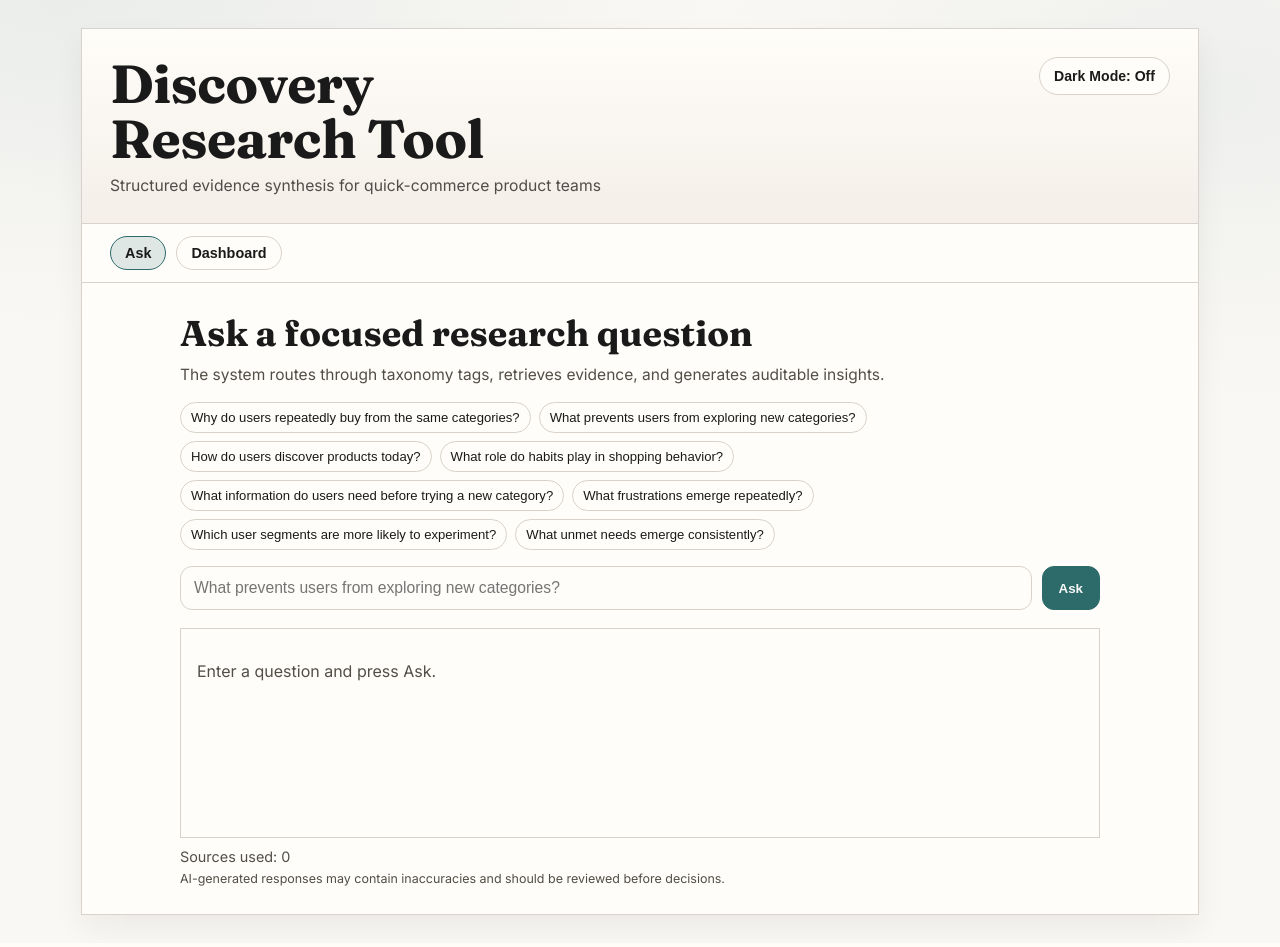
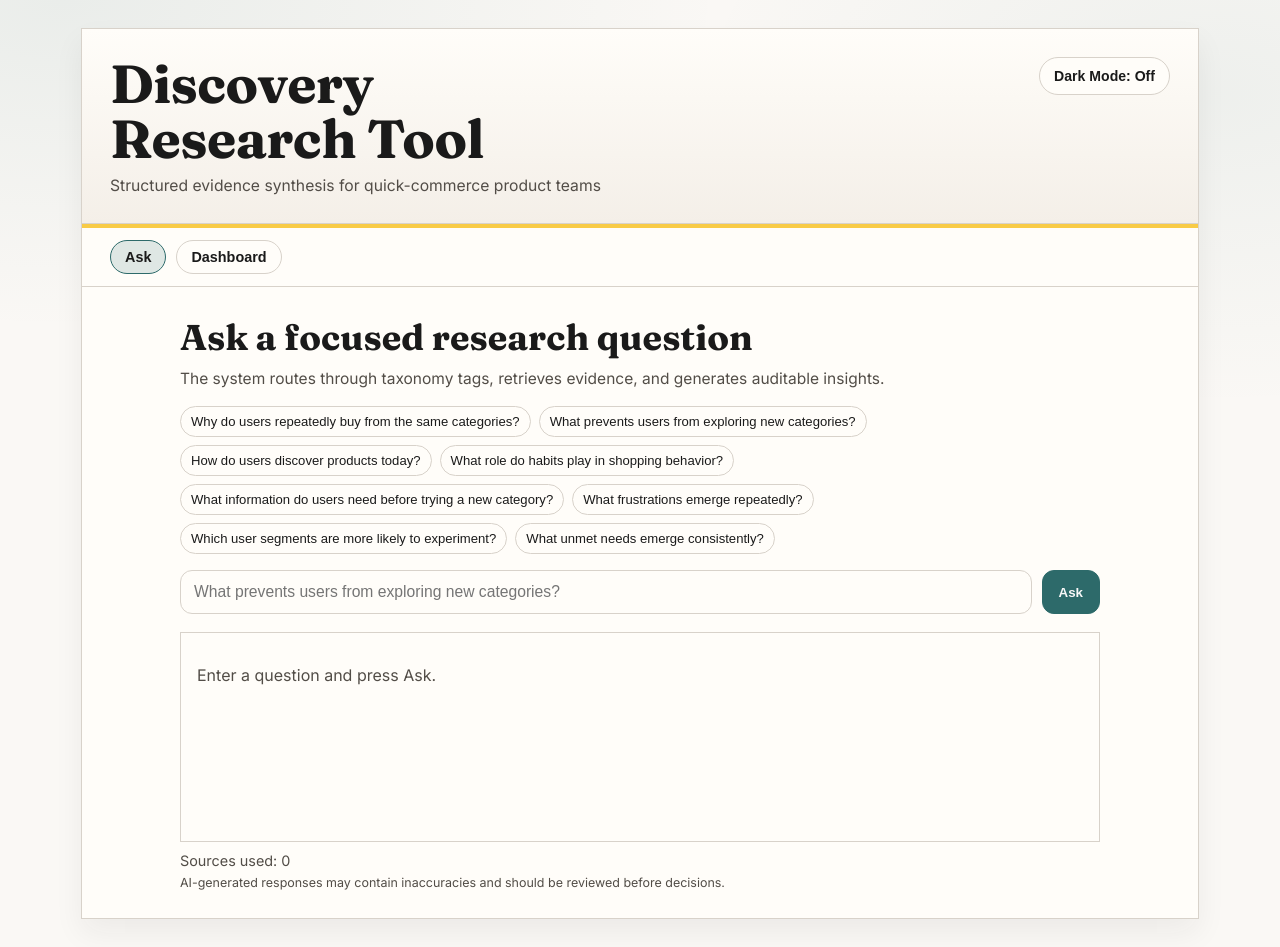
Before and after one commit to KakooJain/discovery-engine-v2, a Flask app: page / in a window 1280 px wide. Run offline with Flask 3, Linux system fonts and the light colour scheme; parts of the project's set-up code (start-up, migrations or seed data) failed here and were passed over.

Commit message:
Add Blinkit yellow accent rule beneath header

```diff
--- a/templates/index.html
+++ b/templates/index.html
@@ -132,6 +132,12 @@
       border-color: var(--accent);
     }
 
+    .header-accent-rule {
+      width: 100%;
+      height: 4px;
+      background: #F8CB46;
+    }
+
     .tabs {
       display: flex;
       gap: 10px;
@@ -809,6 +815,8 @@
       </div>
       <button id="themeToggle" class="theme-toggle" type="button">Dark Mode: Off</button>
     </header>
+
+    <div class="header-accent-rule" aria-hidden="true"></div>
 
     <nav class="tabs" aria-label="Main tabs">
       <button class="tab-btn active" data-tab="ask" type="button">Ask</button>
```
